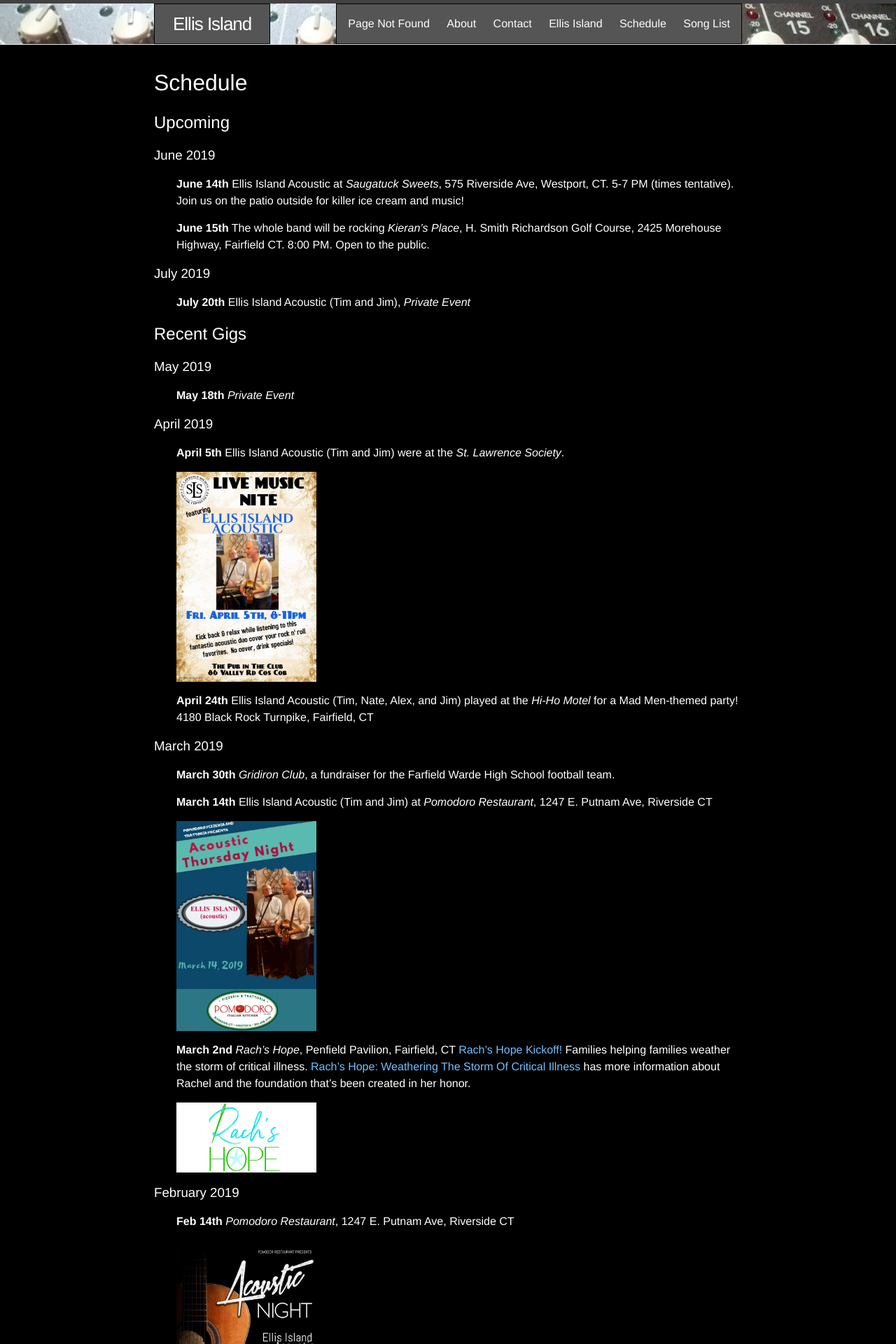
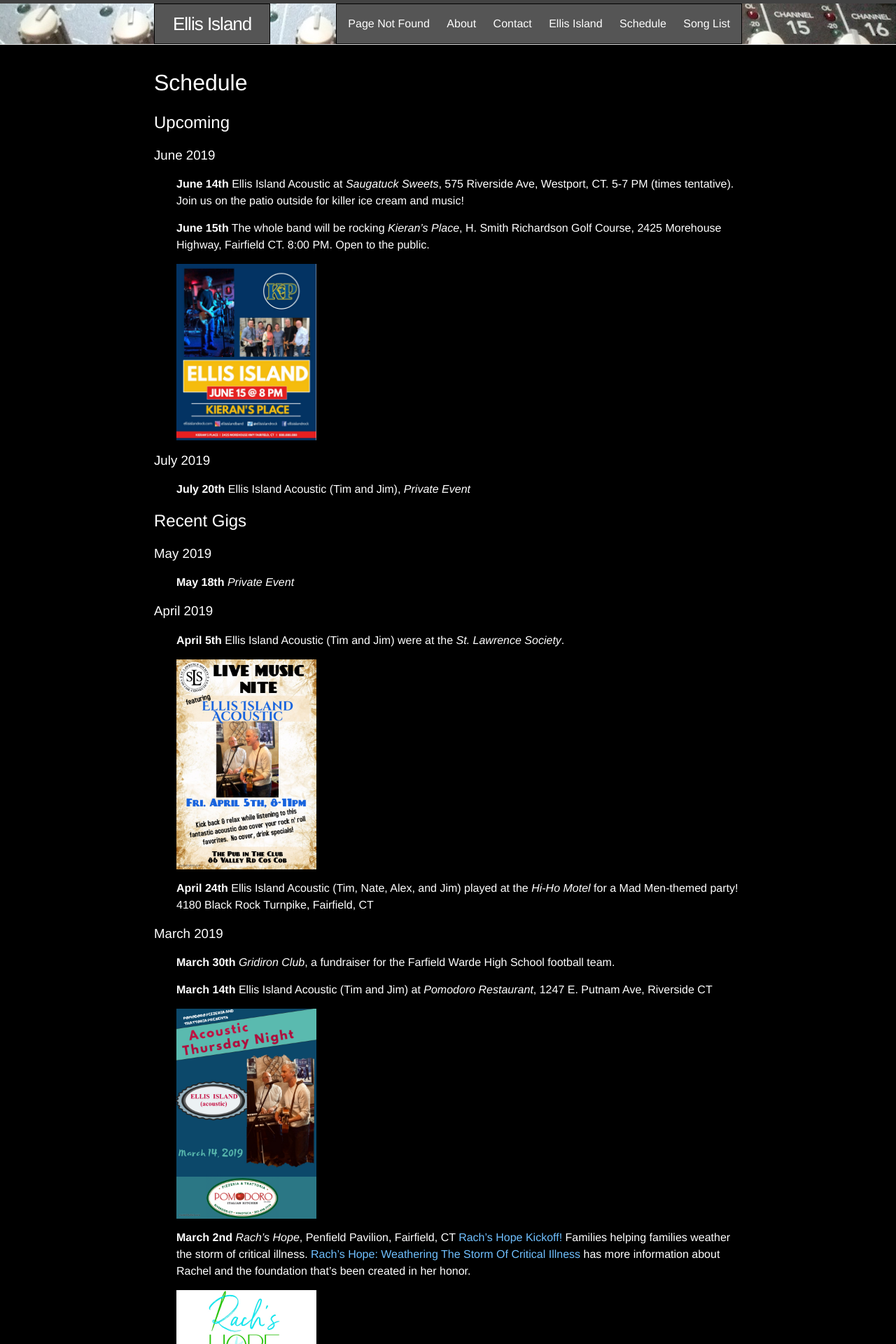
Before and after one commit to jimm/www-ellisislandband-net, a Jekyll site: the page built from schedule.md, in a window 1280 px wide. Shown: the top 1920 px of the page at 70% size. Built offline with Jekyll 4.4.1, drawn with Linux system fonts in a browser that asks for light colours.

Commit message:
poster for gig

```diff
--- a/schedule.md
+++ b/schedule.md
@@ -17,6 +17,8 @@
 Richardson Golf Course, 2425 Morehouse Highway, Fairfield CT. 8:00 PM. Open
 to the public.
 
+<a href="images/poster_2019_06_15.jpg"><img src="images/poster_2019_06_15.jpg" alt="band poster" width="200"/></a>
+
 ### July 2019
 
 **July 20th** Ellis Island Acoustic (Tim and Jim), *Private Event*
@@ -32,7 +34,7 @@
 **April 5th** Ellis Island Acoustic (Tim and Jim) were at the *St. Lawrence
 Society*.
 
-<a href="images/poster_2019_04_05.jpg"><img src="images/poster_2019_04_05.jpg" width="200"/></a>
+<a href="images/poster_2019_04_05.jpg"><img src="images/poster_2019_04_05.jpg" alt="band poster" width="200"/></a>
 
 **April 24th** Ellis Island Acoustic (Tim, Nate, Alex, and Jim) played at
 the *Hi-Ho Motel* for a Mad Men-themed party! 4180 Black Rock Turnpike,
@@ -46,7 +48,7 @@
 **March 14th** Ellis Island Acoustic (Tim and Jim) at *Pomodoro Restaurant*,
 1247 E. Putnam Ave, Riverside CT
 
-<a href="images/poster_2019_03_14.jpg"><img src="images/poster_2019_03_14.jpg" width="200"/></a>
+<a href="images/poster_2019_03_14.jpg"><img src="images/poster_2019_03_14.jpg" alt="band poster" width="200"/></a>
 
 **March 2nd** *Rach's Hope*, Penfield Pavilion, Fairfield, CT
 [Rach's Hope Kickoff!](https://www.eventbrite.com/e/rachs-hope-kickoff-tickets-55122699478?ref=eios&aff=eios)
@@ -56,24 +58,24 @@
 her honor.
 
 <a href="https://www.eventbrite.com/e/rachs-hope-kickoff-tickets-55122699478?ref=eios&aff=eios">
-  <img src="images/rachs_hope.jpeg" width="200"/>
+  <img src="images/rachs_hope.jpeg" alt="band poster" width="200"/>
 </a>
 
 ### February 2019
 
 **Feb 14th** *Pomodoro Restaurant*, 1247 E. Putnam Ave, Riverside CT
 
-<a href="images/poster_2019_02_14.jpg"><img src="images/poster_2019_02_14.jpg" width="200"/></a>
+<a href="images/poster_2019_02_14.jpg"><img src="images/poster_2019_02_14.jpg" alt="band poster" width="200"/></a>
 
 **Feb 1st** *Grace O'Malley's*, 1494 Post Rd, Fairfield CT
 
-<a href="images/poster_2019_02_01.jpg"><img src="images/poster_2019_02_01.jpg" width="200"/></a>
+<a href="images/poster_2019_02_01.jpg"><img src="images/poster_2019_02_01.jpg" alt="band poster" width="200"/></a>
 
 ### January 2019
 
 **Jan 4th** *The Seagrape*, 1144 Reef Road, Fairfield CT
 
-<a href="images/poster_2019_01_04.jpg"><img src="images/poster_2019_01_04.jpg" width="200"/></a>
+<a href="images/poster_2019_01_04.jpg"><img src="images/poster_2019_01_04.jpg" alt="band poster" width="200"/></a>
 
 ### December 2018
 
```
Also changed, not shown: images/poster_2019_06_15.jpg (added).
